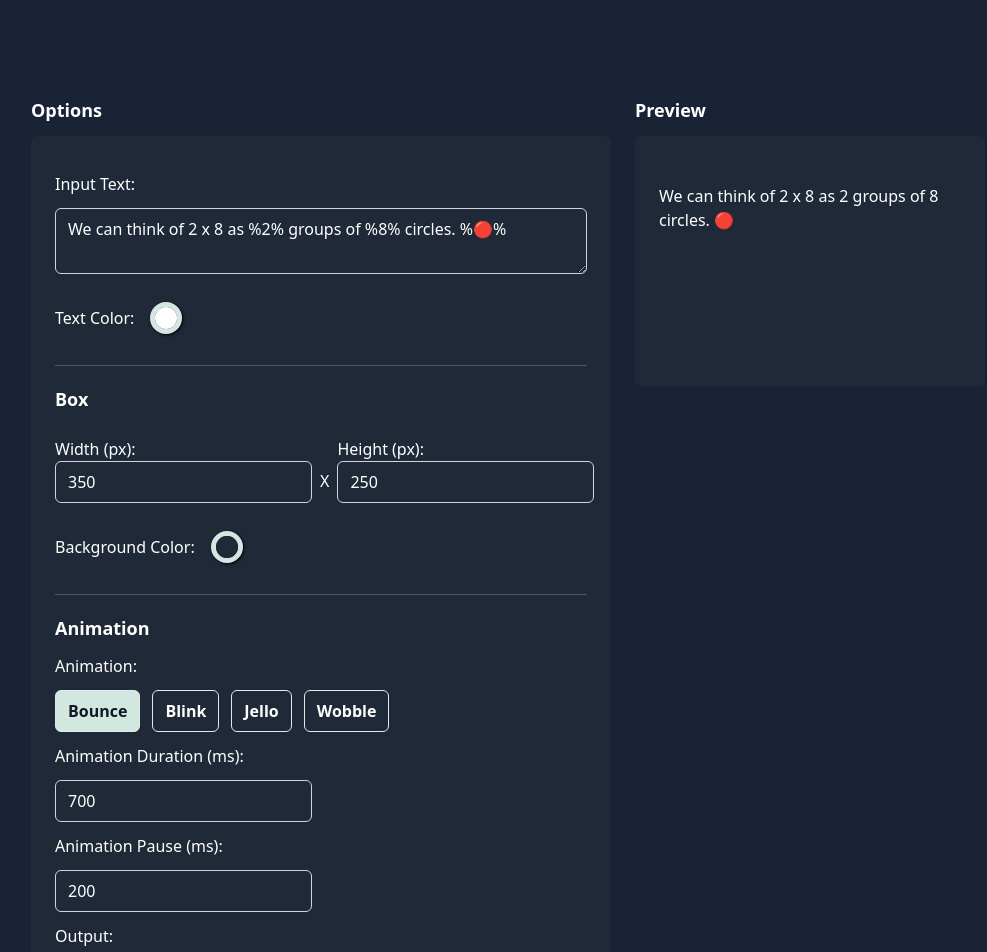
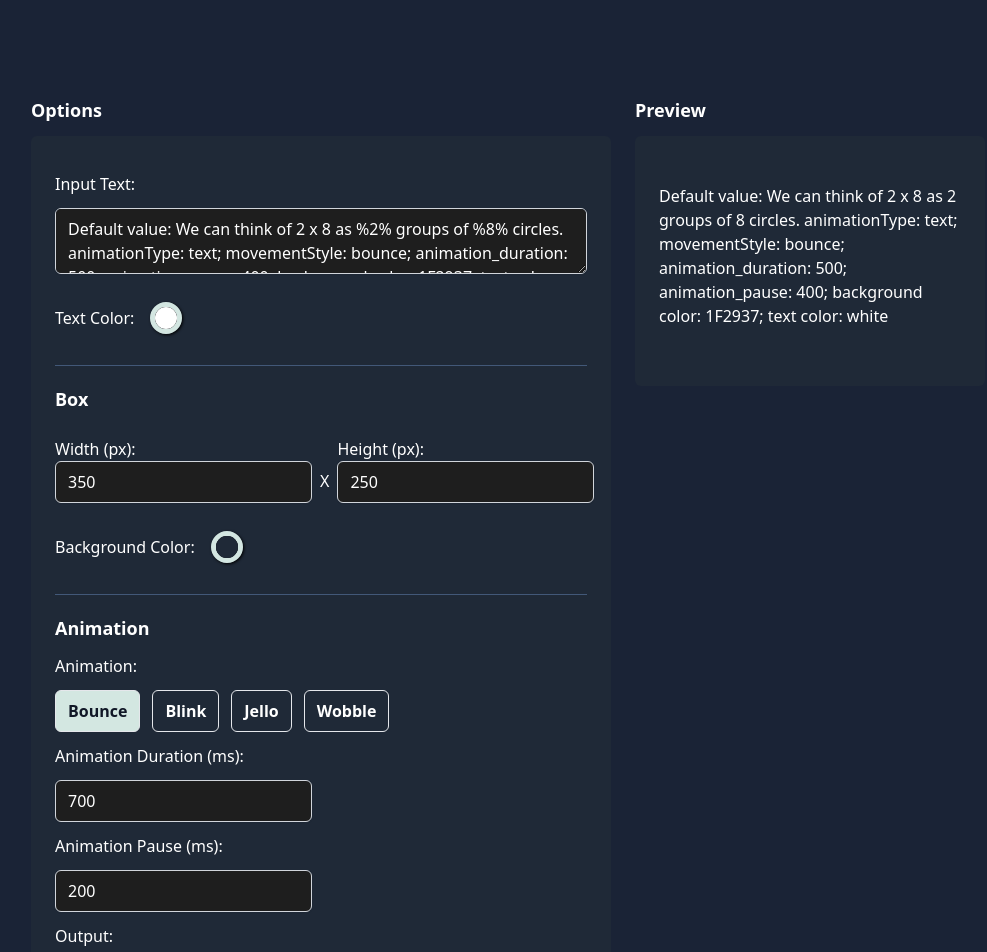
Before and after one commit to IrtezaAsadRizvi/text-animation, a Vue app: page / in a window 1280 px wide. Shown: the top 952 px of the page, without its empty margins (17-1004 px from the left). Built offline with nearby package versions, Linux system fonts and the light colour scheme.

Commit message:
Input color change

```diff
--- a/src/App.vue
+++ b/src/App.vue
@@ -19,7 +19,7 @@
         <div v-if="!formData.isImportFromCsv">
           <label class="block mt-3">
             <span>Input Text:</span>
-            <textarea type="text" class="mt-3 block w-full bg-transparent rounded-md border-gray-300 shadow-sm focus:border-indigo-300 focus:ring focus:ring-indigo-200 focus:ring-opacity-50" v-model="formData.input">
+            <textarea type="text" class="mt-3 block w-full bg-input rounded-md border-gray-300 shadow-sm focus:border-indigo-300 focus:ring focus:ring-indigo-200 focus:ring-opacity-50" v-model="formData.input">
             </textarea>
           </label>
 
@@ -27,7 +27,7 @@
             <label class="flex items-center mt-3">
               <span>Text Color:</span>
               <div class="cp_wrapper">
-                <input type="color" name="text_color" class="ml-3 rounded-md bg-transparent border-gray-300 shadow-sm focus:border-indigo-300 focus:ring focus:ring-indigo-200 focus:ring-opacity-50" v-model="formData.text_color">
+                <input type="color" name="text_color" class="ml-3 rounded-md bg-input border-gray-300 shadow-sm focus:border-indigo-300 focus:ring focus:ring-indigo-200 focus:ring-opacity-50" v-model="formData.text_color">
               </div>
             </label>
           </div>
@@ -37,12 +37,12 @@
             <div class="container flex mt-3">
               <label class="block mt-3">
                 <span class="block">Width (px):</span>
-                <input type="number" name="box_height" class="rounded-md bg-transparent border-gray-300 shadow-sm focus:border-indigo-300 focus:ring focus:ring-indigo-200 focus:ring-opacity-50" v-model="formData.preview_box.width" placeholder="Width">
+                <input type="number" name="box_height" class="rounded-md bg-input border-gray-300 shadow-sm focus:border-indigo-300 focus:ring focus:ring-indigo-200 focus:ring-opacity-50" v-model="formData.preview_box.width" placeholder="Width">
               </label>
               <span class="block mt-11 ml-2 mr-2">X</span>
               <label class="block mt-3">
                 <span class="block">Height (px):</span>
-                <input type="number" name="box_height" class="rounded-md bg-transparent border-gray-300 shadow-sm focus:border-indigo-300 focus:ring focus:ring-indigo-200 focus:ring-opacity-50" v-model="formData.preview_box.height" placeholder="Height">
+                <input type="number" name="box_height" class="rounded-md bg-input border-gray-300 shadow-sm focus:border-indigo-300 focus:ring focus:ring-indigo-200 focus:ring-opacity-50" v-model="formData.preview_box.height" placeholder="Height">
               </label>
             </div>
           </div>
@@ -50,7 +50,7 @@
             <label class="flex items-center mt-3">
               <span>Background Color:</span>
               <div class="cp_wrapper">
-                <input type="color" name="box_bg_color" class="ml-3 rounded-md bg-transparent border-gray-300 shadow-sm focus:border-indigo-300 focus:ring focus:ring-indigo-200 focus:ring-opacity-50" v-model="formData.preview_box.bg_color">
+                <input type="color" name="box_bg_color" class="ml-3 rounded-md bg-input border-gray-300 shadow-sm focus:border-indigo-300 focus:ring focus:ring-indigo-200 focus:ring-opacity-50" v-model="formData.preview_box.bg_color">
               </div>
             </label>
           </div>
@@ -66,13 +66,13 @@
           <div>
             <label class="block mt-3">
               <span class="block">Animation Duration (ms):</span>
-              <input type="number" step="50" class="mt-3 rounded-md bg-transparent border-gray-300 shadow-sm focus:border-indigo-300 focus:ring focus:ring-indigo-200 focus:ring-opacity-50" v-model="formData.animation_duration">
+              <input type="number" step="50" class="mt-3 rounded-md bg-input border-gray-300 shadow-sm focus:border-indigo-300 focus:ring focus:ring-indigo-200 focus:ring-opacity-50" v-model="formData.animation_duration">
             </label>
           </div>
           <div>
             <label class="block mt-3">
               <span class="block">Animation Pause (ms):</span>
-              <input type="number" step="50" class="mt-3 rounded-md bg-transparent border-gray-300 shadow-sm focus:border-indigo-300 focus:ring focus:ring-indigo-200 focus:ring-opacity-50" v-model="formData.animation_pause">
+              <input type="number" step="50" class="mt-3 rounded-md bg-input border-gray-300 shadow-sm focus:border-indigo-300 focus:ring focus:ring-indigo-200 focus:ring-opacity-50" v-model="formData.animation_pause">
             </label>
           </div>
 
@@ -156,7 +156,7 @@ const ANIMATION = {
 
 const formData = ref({
   isImportFromCsv: false,
-  input: 'We can think of 2 x 8 as %2% groups of %8% circles. %🔴%',
+  input: 'Default value: We can think of 2 x 8 as %2% groups of %8% circles. animationType: text; movementStyle: bounce; animation_duration: 500; animation_pause: 400; background color: 1F2937; text color: white',
   animation: animations[0],
   output: outputs[0],
   animation_duration: ANIMATION.DURATION,
--- a/src/style.css
+++ b/src/style.css
@@ -44,6 +44,10 @@ input[type='color'] {
   width: 150%;
   height: 150%;
   margin: -25%;
+}
+
+.bg-input {
+  background-color: #1e1e1e;
 }
 
 .cp_wrapper {
```
